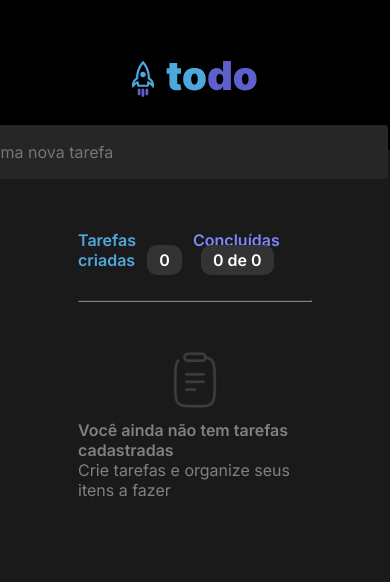
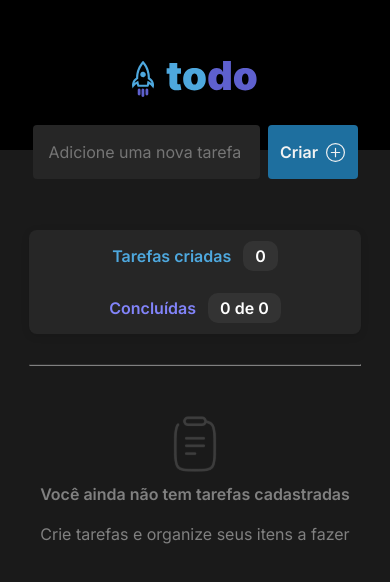
Before and after one commit to salesmiguelz/todolist-react, a React (Vite) app: page / in a window 390 px wide. Shown: the top 582 px of the page. Built offline with nearby package versions, Linux system fonts and the light colour scheme.

Commit message:
feat: adds responsive css

```diff
--- a/src/components/Input.module.css
+++ b/src/components/Input.module.css
@@ -6,6 +6,7 @@
     padding: 0px 16px;
     width: 451px;
     height: 54px;
+    max-width: 50vw;
     border-radius: 4px;
     font-size: 16px;
 }
@@ -17,6 +18,7 @@
     outline: 2px solid var(--purple);
     padding: 0px 16px;
     width: 451px;
+    max-width: 50vw;
     height: 54px;
     border-radius: 8px;
     font-size: 16px;
--- a/src/components/TasksList.module.css
+++ b/src/components/TasksList.module.css
@@ -6,7 +6,8 @@
 .tasksList {
     margin-top: 80px;
     align-items: center;
-    width: 60%;
+    width: 950px;
+    max-width: 85%;
 }
 
 .tasksInfo {
@@ -14,6 +15,9 @@
     justify-content: space-around;
     box-sizing: border-box;
     margin-bottom: 30px;
+    flex-wrap: wrap;
+    gap: 24px;
+    text-align: center;
 }
 
 .tasksInfo span {
@@ -27,11 +31,15 @@
 .tasksCreated {
     font-weight: bold;
     color: var(--blue);
+    flex: 1 1 200px;
+    min-width: 150px;
 }
 
 .tasksDone {
     font-weight: bold;
     color: var(--purple);
+    flex: 1 1 200px;
+    min-width: 150px;
 }
 
 hr {
@@ -44,9 +52,20 @@ hr {
     justify-content: center;
     flex-direction: column;
     color: var(--gray-300);
+    text-align: center;
 }
 
 .noTasksMessage img {
     margin-top: 50px;
     margin-bottom: 12px;
 }
+
+@media (max-width: 480px) {
+    .tasksInfo {
+        gap: 32px;
+        padding: 16px;
+        background-color: var(--gray-500);
+        border-radius: 8px;
+        box-shadow: 0 2px 8px rgba(0, 0, 0, 0.1);
+    }
+}
--- a/src/components/TasksList.tsx
+++ b/src/components/TasksList.tsx
@@ -43,6 +43,7 @@ export function TasksList({tasks, handleDeleteTask, handleToggleTaskDone}: Tasks
                             <img src={Clipboard} alt="" />
                             <div className={styles.noTasksMessageText}>
                             <p><b>Você ainda não tem tarefas cadastradas</b></p>
+                            <br />
                             <p>Crie tarefas e organize seus itens a fazer</p>
                             </div>
                         </div>
```
